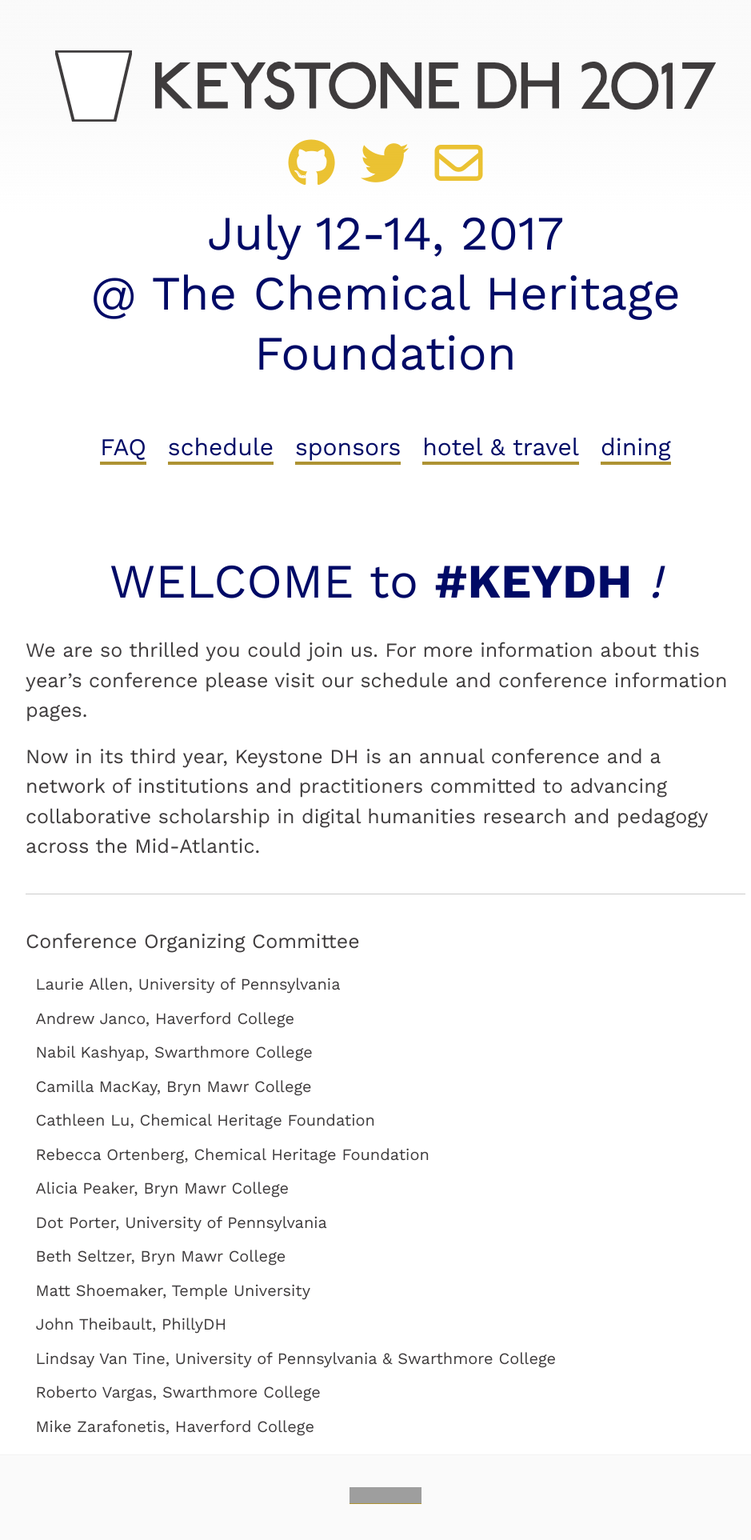
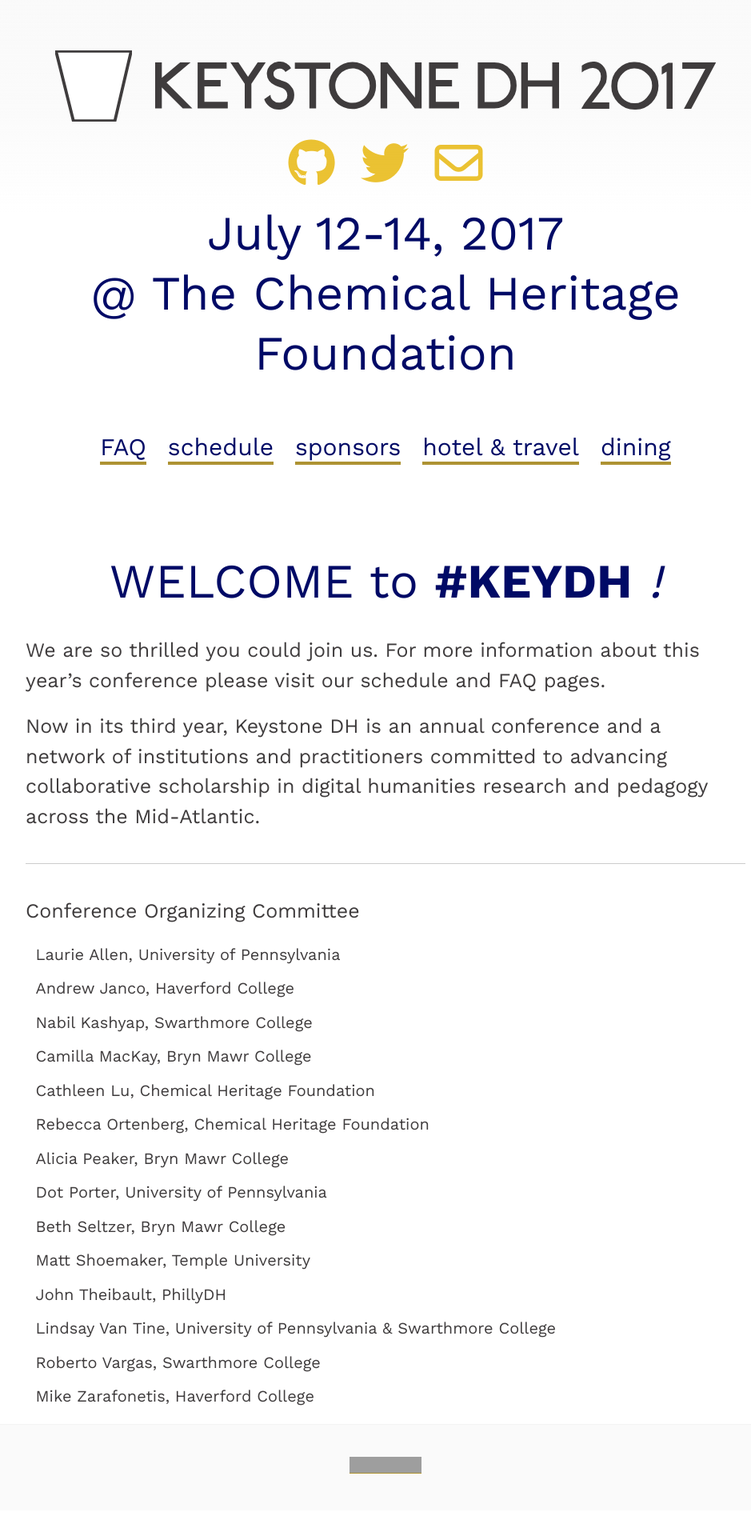
Before and after one commit to histlib/2017, a Jekyll site: the page built from index.md, in a window 1280 px wide. Shown: the whole page at 80% size, without its empty margins (158-1097 px from the left). Built offline with Jekyll 4.4.1, drawn with Linux system fonts in a browser that asks for light colours; nearby versions of some CDN libraries; after the commit the page ends 1888 px from its top, so only the background shows below that; grey boxes are pictures that could not be loaded.

```diff
--- a/index.md
+++ b/index.md
@@ -11,7 +11,7 @@
 
 # WELCOME to **#KEYDH** *!*
 
-We are so thrilled you could join us. For more information about this year's conference please visit our schedule and conference information pages.
+We are so thrilled you could join us. For more information about this year's conference please visit our schedule and FAQ pages.
 
 Now in its third year, Keystone DH is an annual conference and a network of institutions and practitioners committed to advancing collaborative scholarship in digital humanities research and pedagogy across the Mid-Atlantic.
 
```
